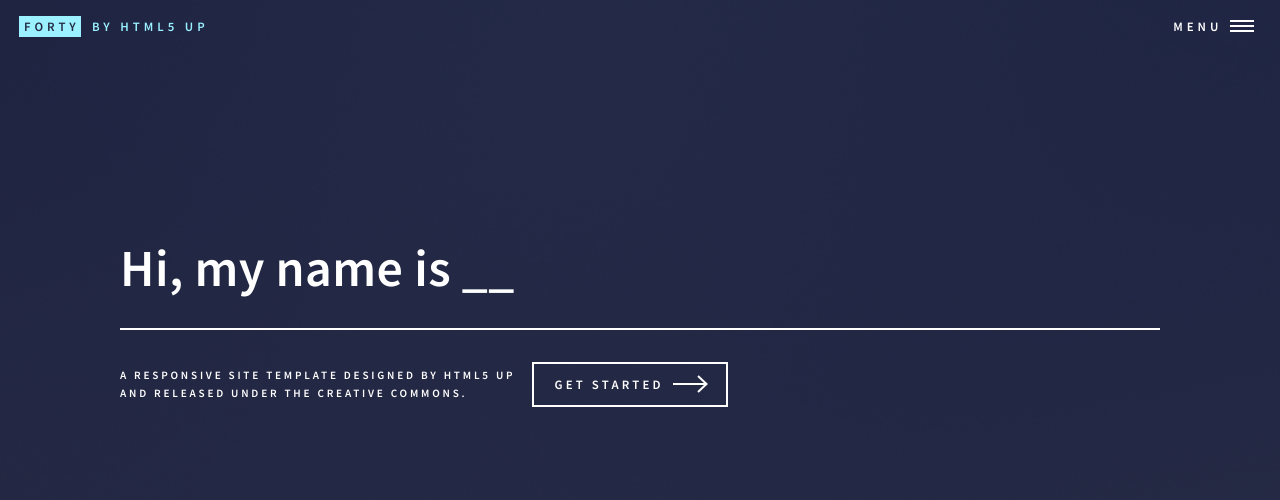
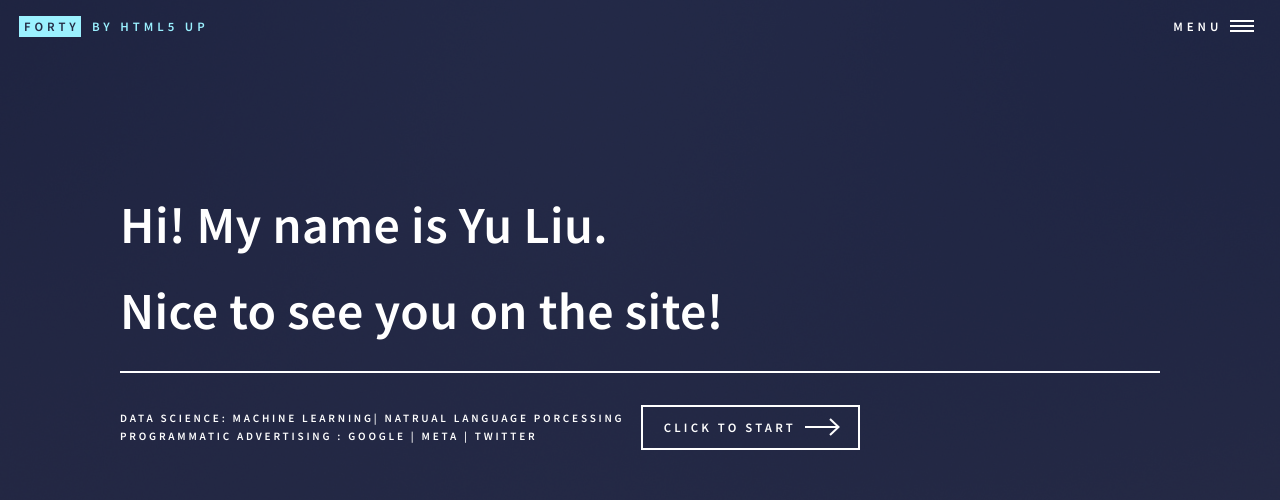
Before and after one commit to YuastheletterU/liuyu, a plain HTML site: page index.html in a window 1280 px wide. Shown: the top 500 px of the page. Drawn offline with Linux system fonts and the light colour scheme.

Commit message:
Update index.html

```diff
--- a/index.html
+++ b/index.html
@@ -6,7 +6,7 @@
 -->
 <html>
 	<head>
-		<title>A site about YU</title>
+		<title>A Site About YU</title>
 		<meta charset="utf-8" />
 		<meta name="viewport" content="width=device-width, initial-scale=1, user-scalable=no" />
 		<link rel="stylesheet" href="assets/css/main.css" />
@@ -43,13 +43,14 @@
 					<section id="banner" class="major">
 						<div class="inner">
 							<header class="major">
-								<h1>Hi, my name is __ </h1>
+								<h1>Hi! My name is Yu Liu.<br />
+								Nice to see you on the site!</h1>
 							</header>
 							<div class="content">
-								<p>A responsive site template designed by HTML5 UP<br />
-								and released under the Creative Commons.</p>
+								<p>Data Science: Machine Learning| Natrual Language Porcessing <br />
+								Programmatic Advertising : Google | Meta | Twitter</p>
 								<ul class="actions">
-									<li><a href="#one" class="button next scrolly">Get Started</a></li>
+									<li><a href="#one" class="button next scrolly">Click to start</a></li>
 								</ul>
 							</div>
 						</div>
```
